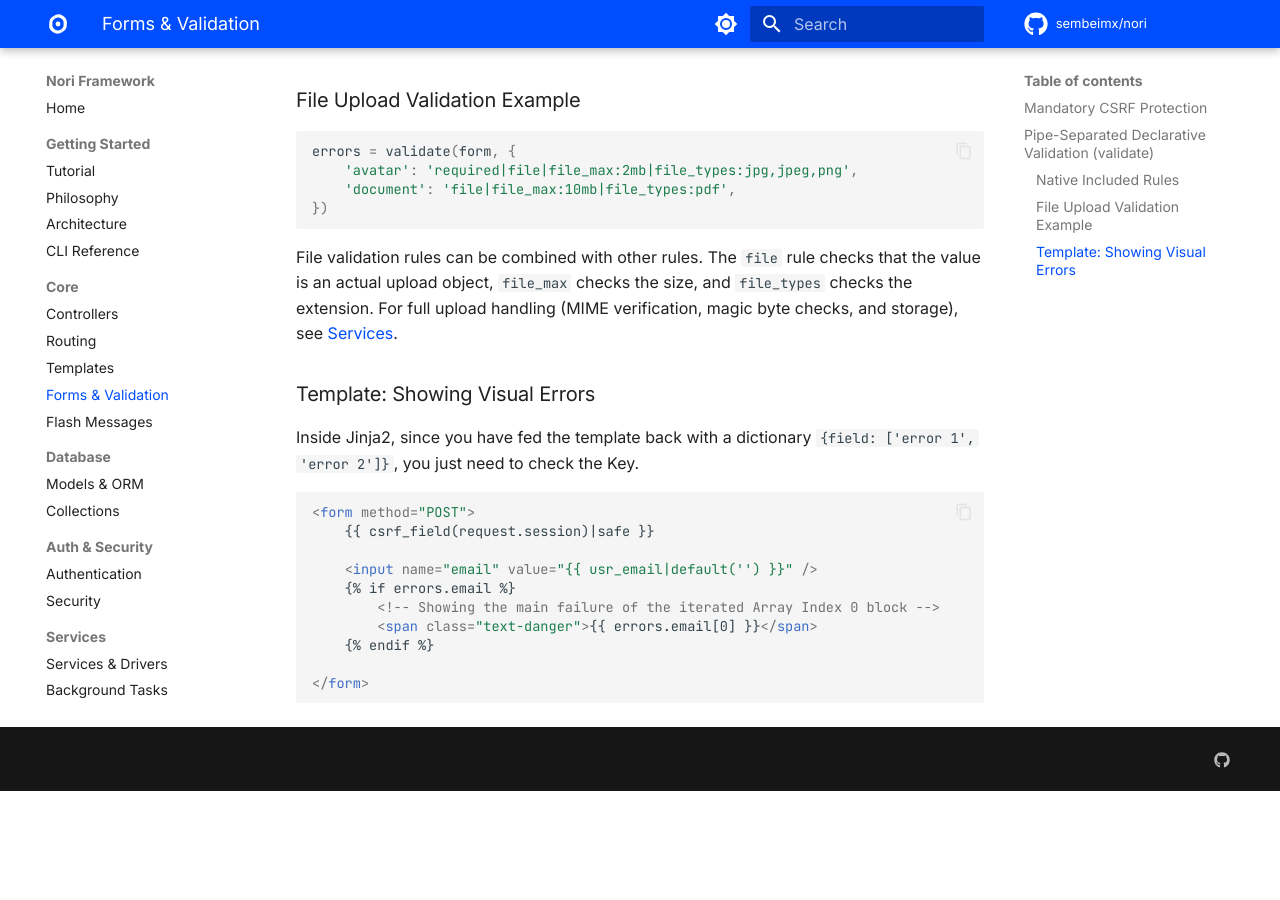
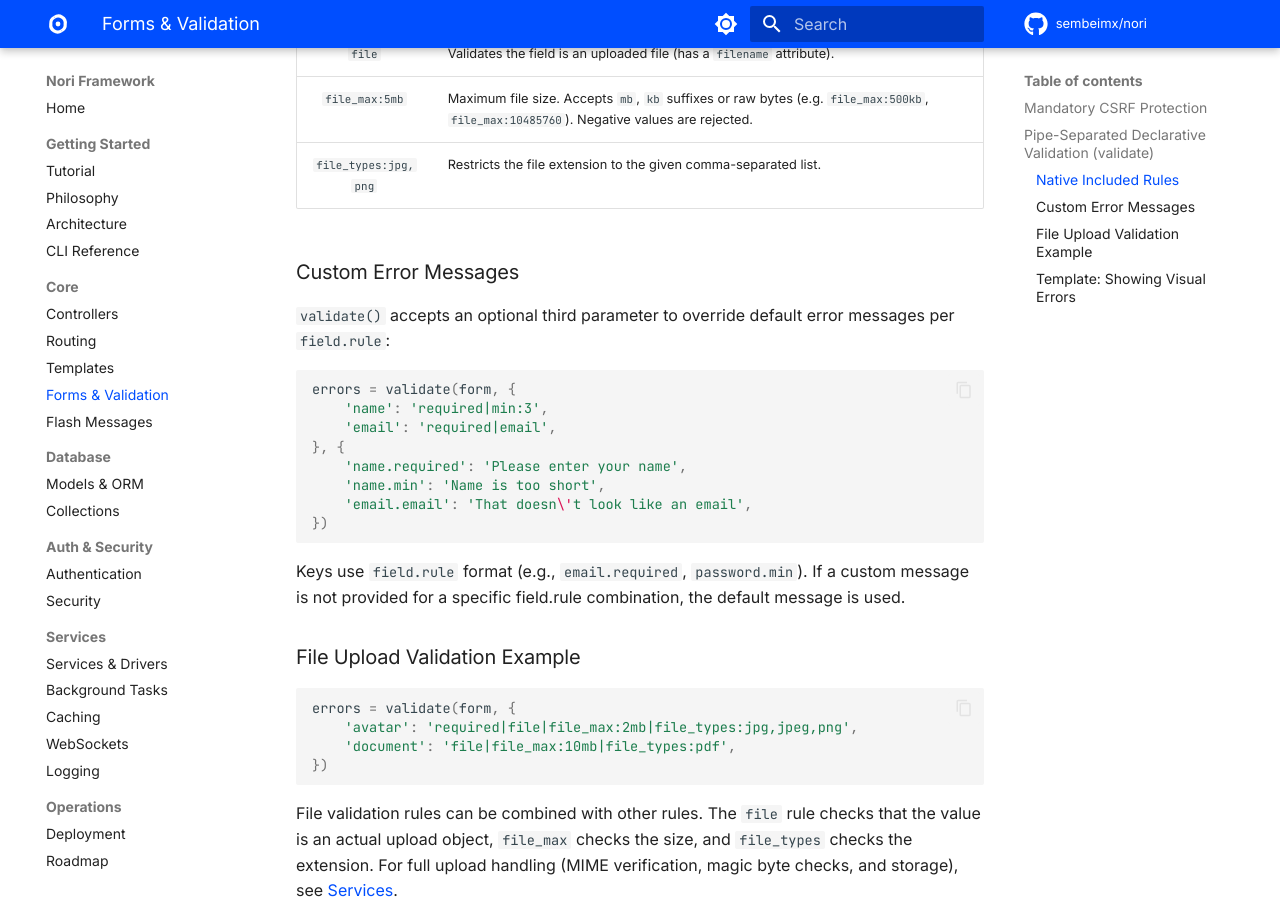
Before and after one commit to sembeimx/nori, an MkDocs documentation site: the page built from docs/forms_validation.md, in a window 1280 px wide and 900 px high, scrolled down 2251 px. Built offline with MkDocs 1.6.1 and Material for MkDocs 9.7.7, drawn with Linux system fonts in a browser that asks for light colours; comment, search, counter and statistics services are not loaded; the version menu is left out; before the commit the page ends 3042 px from its top, so only the background shows below that; some of the changed text lies outside the part shown.

Commit message:
docs: document undocumented features and fix inconsistencies
- background_tasks.md: add run_in_background() and background_tasks()
- security.md: document rate-limit response headers (X-RateLimit-*),
  HSTS includeSubDomains directive, and hsts/csp constructor params
- forms_validation.md: document validate() custom messages parameter
- cli.md: add missing --force flag for framework:update
- database.md: document tree(root_id=) optional subtree parameter
- logging.md: fix text format example to match actual formatter output,
  add missing loggers (auth, inject, search, cache, queue)

````diff
--- a/docs/forms_validation.md
+++ b/docs/forms_validation.md
@@ -47,6 +47,15 @@ async def process_form(self, request: Request):
         'role': 'required|in:admin,editor,user',
     })
 
+    # 2b. Optional: custom error messages per field.rule
+    errors = validate(raw_form, {
+        'email': 'required|email',
+        'password': 'required|min:8',
+    }, {
+        'email.required': 'Email is mandatory',
+        'password.min': 'Password must be at least 8 characters',
+    })
+
     # 3. Decision Tree
     if errors:
         # We repopulate the current form including the pre-validated strings.
@@ -72,6 +81,23 @@ async def process_form(self, request: Request):
 | `file` | Validates the field is an uploaded file (has a `filename` attribute). |
 | `file_max:5mb` | Maximum file size. Accepts `mb`, `kb` suffixes or raw bytes (e.g. `file_max:500kb`, `file_max:10485760`). Negative values are rejected. |
 | `file_types:jpg,png` | Restricts the file extension to the given comma-separated list. |
+
+### Custom Error Messages
+
+`validate()` accepts an optional third parameter to override default error messages per `field.rule`:
+
+```python
+errors = validate(form, {
+    'name': 'required|min:3',
+    'email': 'required|email',
+}, {
+    'name.required': 'Please enter your name',
+    'name.min': 'Name is too short',
+    'email.email': 'That doesn\'t look like an email',
+})
+```
+
+Keys use `field.rule` format (e.g., `email.required`, `password.min`). If a custom message is not provided for a specific field.rule combination, the default message is used.
 
 ### File Upload Validation Example
 
````
Also changed, not shown: docs/background_tasks.md (+15 -4 lines), docs/cli.md (+1 -0 lines), docs/database.md (+1 -0 lines), docs/logging.md (+6 -1 lines), docs/security.md (+14 -2 lines).
